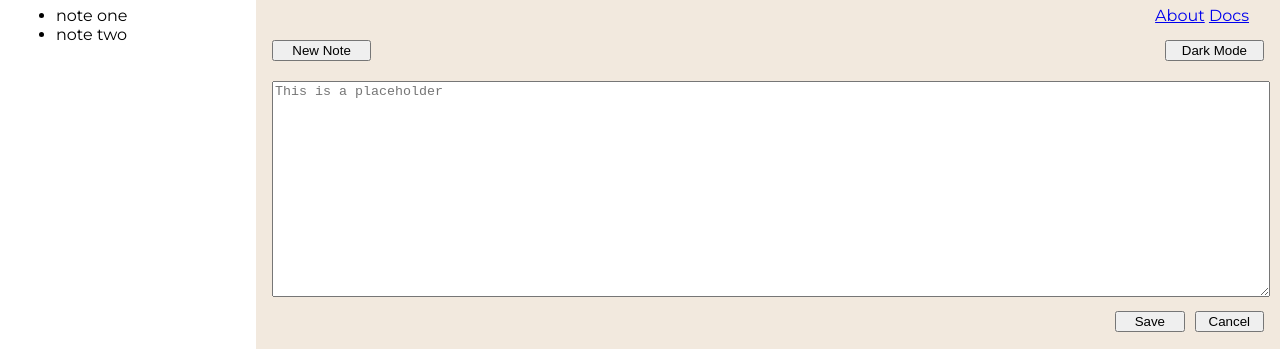
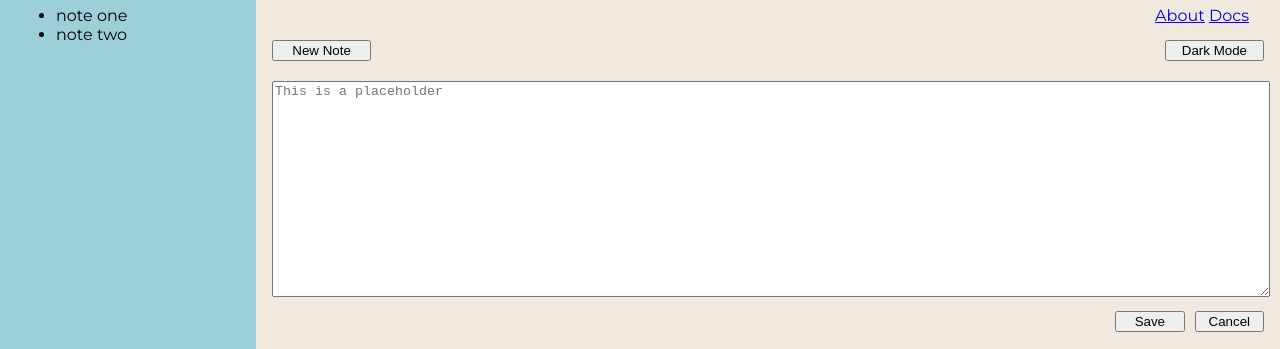
Before and after one commit to xubryan123/assignment1, a plain HTML site: page index.html in a window 1280 px wide. Shown: the part 92-441 px from the top of the page. Drawn offline with Linux system fonts and the light colour scheme.

Commit message:
added 100vh to the right side

```diff
--- a/css/stylesheet.css
+++ b/css/stylesheet.css
@@ -9,6 +9,7 @@ header{
 }
 
 #right{
+    height: 100vh;
     background-color: #f2e9de;
 }
 
@@ -17,7 +18,7 @@ nav{
     margin: 15px;
 }
 
-aside{
+#left{
     box-sizing: border-box;
     background-color: #9ccfd8;
 }
@@ -52,7 +53,6 @@ aside{
 
 .rightwrap{
     display:grid;
-    /* height: 100vh; */
     grid-template-rows: 1fr 10fr;
     grid-gap: 20px;
 }
```
